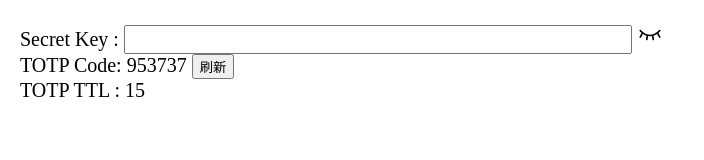
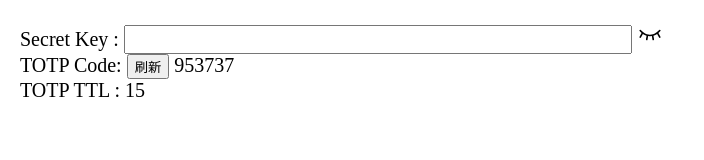
Before and after one commit to wangdecode/wangdecode.github.io, a plain HTML site: page totp/index.html in a window 1280 px wide. Shown: the whole page, without its empty margins (0-704 px from the left). Drawn offline with Linux system fonts and the light colour scheme.

Commit message:
Update index.html

```diff
--- a/totp/index.html
+++ b/totp/index.html
@@ -33,8 +33,9 @@
 <br>
 
 <label>TOTP Code: </label>
+<button id='btn1'>刷新</button>
 <label id="code"></label>
-<button id='btn1'>刷新</button><br>
+<br>
 
 <label>TOTP TTL : </label>
 <label id="ttl"></label>
```
